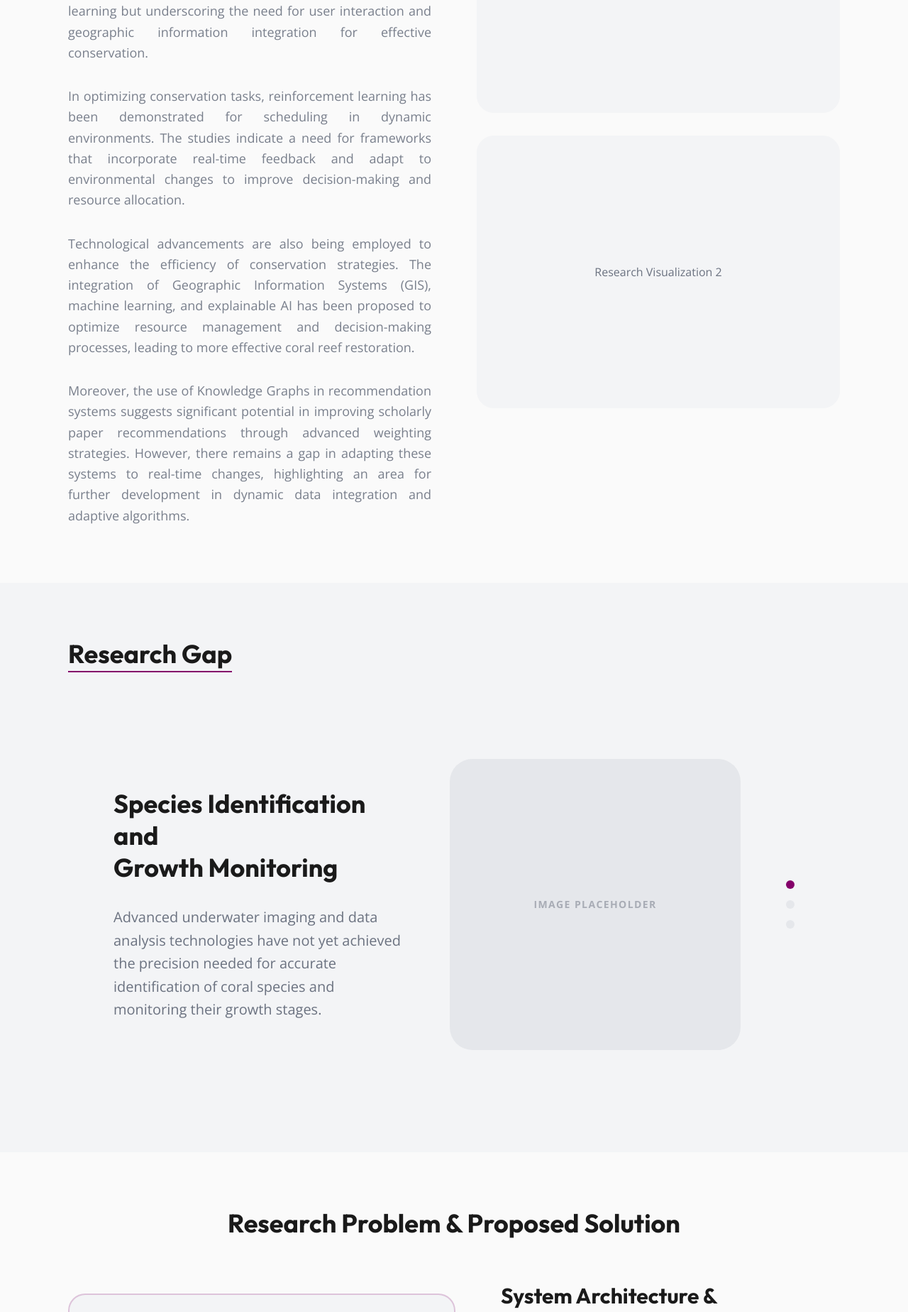
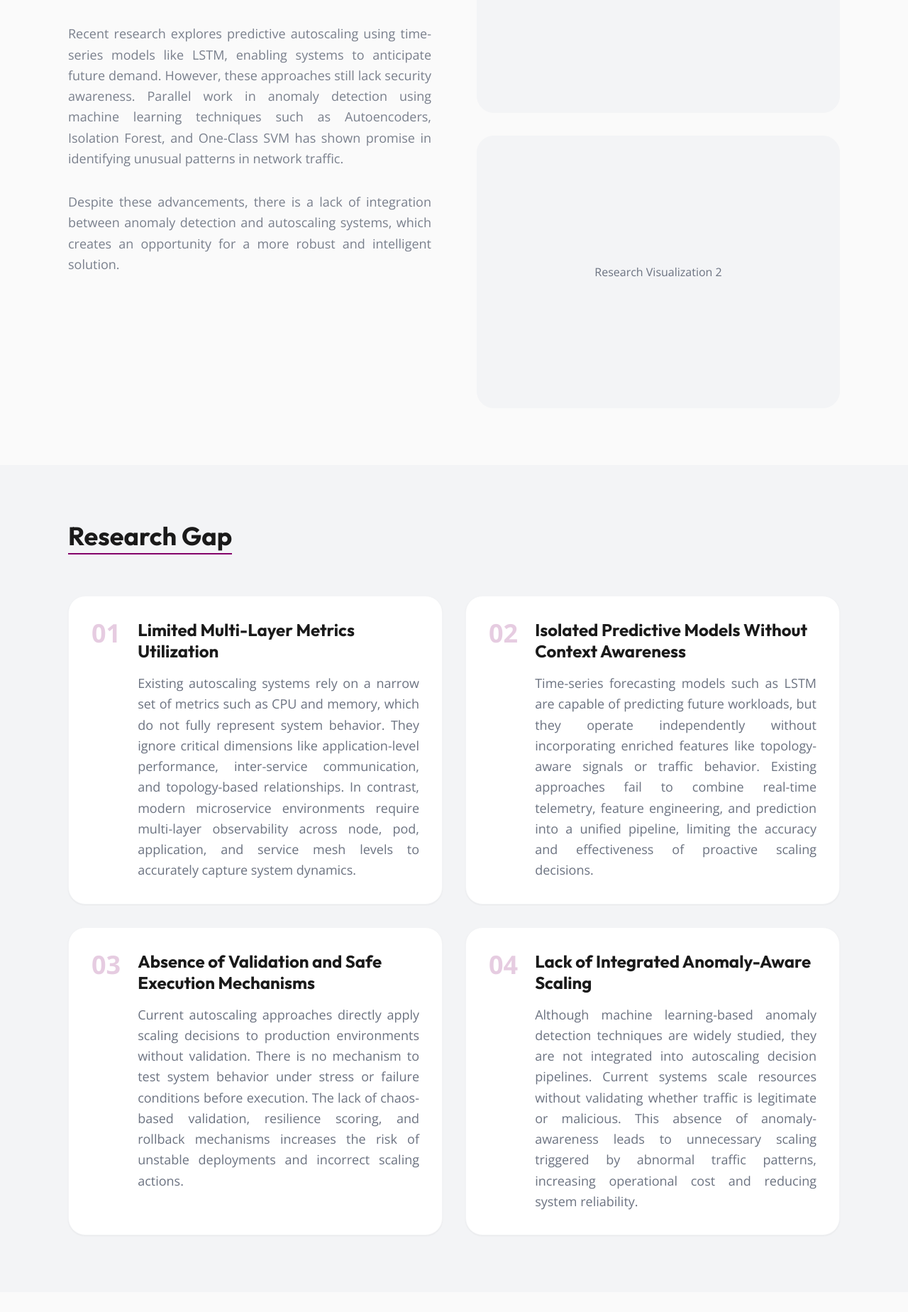
Before and after one commit to AnjanaTinush/Research_website, a React (Vite) app: page / in a window 1280 px wide. Shown: the part 1105-2953 px from the top of the page at 71% size. Built offline with nearby package versions, Linux system fonts and the light colour scheme.

Commit message:
addd content

```diff
--- a/src/components/Contact.jsx
+++ b/src/components/Contact.jsx
@@ -21,7 +21,7 @@ const Contact = () => {
           <div className="space-y-6">
             <div className="group cursor-pointer">
               <p className="text-textSecondary text-xs uppercase tracking-[0.3em] mb-1 opacity-50">Email Address</p>
-              <p className="text-2xl font-bold text-textPrimary group-hover:text-primary transition-colors">coralrevivedeveloper@gmail.com</p>
+              <p className="text-2xl font-bold text-textPrimary group-hover:text-primary transition-colors">dnamiXdeveloper@gmail.com</p>
             </div>
             <div className="group cursor-pointer">
                <p className="text-textSecondary text-xs uppercase tracking-[0.3em] mb-1 opacity-50">Physical Location</p>
--- a/src/components/LiteratureSurvey.jsx
+++ b/src/components/LiteratureSurvey.jsx
@@ -8,16 +8,13 @@ const LiteratureSurvey = () => {
           <h2 className="text-4xl font-bold mb-10 text-textPrimary">Literature Survey</h2>
           <div className="space-y-8 text-textSecondary leading-relaxed text-lg text-justify opacity-90">
             <p>
-              Recent research has revealed gaps in coral reef conservation efforts, particularly in integrating advanced methodologies and technologies. In the area of species identification, studies have utilized CNNs and ResNet models to classify corals from images, highlighting the potential of machine learning but underscoring the need for user interaction and geographic information integration for effective conservation.
+              Existing autoscaling solutions in cloud-native environments, such as Kubernetes Horizontal Pod Autoscaler (HPA), primarily depend on reactive metrics like CPU and memory usage. While effective for general scaling, these approaches fail to consider traffic behavior and intent.
             </p>
             <p>
-              In optimizing conservation tasks, reinforcement learning has been demonstrated for scheduling in dynamic environments. The studies indicate a need for frameworks that incorporate real-time feedback and adapt to environmental changes to improve decision-making and resource allocation.
+              Recent research explores predictive autoscaling using time-series models like LSTM, enabling systems to anticipate future demand. However, these approaches still lack security awareness. Parallel work in anomaly detection using machine learning techniques such as Autoencoders, Isolation Forest, and One-Class SVM has shown promise in identifying unusual patterns in network traffic.
             </p>
             <p>
-              Technological advancements are also being employed to enhance the efficiency of conservation strategies. The integration of Geographic Information Systems (GIS), machine learning, and explainable AI has been proposed to optimize resource management and decision-making processes, leading to more effective coral reef restoration.
-            </p>
-            <p>
-              Moreover, the use of Knowledge Graphs in recommendation systems suggests significant potential in improving scholarly paper recommendations through advanced weighting strategies. However, there remains a gap in adapting these systems to real-time changes, highlighting an area for further development in dynamic data integration and adaptive algorithms.
+              Despite these advancements, there is a lack of integration between anomaly detection and autoscaling systems, which creates an opportunity for a more robust and intelligent solution.
             </p>
           </div>
         </div>
--- a/src/components/ResearchGap.jsx
+++ b/src/components/ResearchGap.jsx
@@ -1,6 +1,30 @@
 import React from 'react';
+import { motion } from 'framer-motion';
 
 const ResearchGap = () => {
+  const gaps = [
+    {
+      id: "01",
+      title: "Limited Multi-Layer Metrics Utilization",
+      content: "Existing autoscaling systems rely on a narrow set of metrics such as CPU and memory, which do not fully represent system behavior. They ignore critical dimensions like application-level performance, inter-service communication, and topology-based relationships. In contrast, modern microservice environments require multi-layer observability across node, pod, application, and service mesh levels to accurately capture system dynamics."
+    },
+    {
+      id: "02",
+      title: "Isolated Predictive Models Without Context Awareness",
+      content: "Time-series forecasting models such as LSTM are capable of predicting future workloads, but they operate independently without incorporating enriched features like topology-aware signals or traffic behavior. Existing approaches fail to combine real-time telemetry, feature engineering, and prediction into a unified pipeline, limiting the accuracy and effectiveness of proactive scaling decisions."
+    },
+    {
+      id: "03",
+      title: "Absence of Validation and Safe Execution Mechanisms",
+      content: "Current autoscaling approaches directly apply scaling decisions to production environments without validation. There is no mechanism to test system behavior under stress or failure conditions before execution. The lack of chaos-based validation, resilience scoring, and rollback mechanisms increases the risk of unstable deployments and incorrect scaling actions."
+    },
+    {
+      id: "04",
+      title: "Lack of Integrated Anomaly-Aware Scaling",
+      content: "Although machine learning-based anomaly detection techniques are widely studied, they are not integrated into autoscaling decision pipelines. Current systems scale resources without validating whether traffic is legitimate or malicious. This absence of anomaly-awareness leads to unnecessary scaling triggered by abnormal traffic patterns, increasing operational cost and reducing system reliability."
+    }
+  ];
+
   return (
     <section id="gap" className="section-padding bg-surfaceLight">
       <div className="max-w-7xl mx-auto">
@@ -8,27 +32,29 @@ const ResearchGap = () => {
           <span className="blue-underline text-textPrimary">Research Gap</span>
         </h2>
 
-        <div className="relative p-10 md:p-16  border-white group">
-          <div className="flex flex-col md:flex-row items-center gap-16 relative z-10">
-            <div className="flex-1 space-y-8">
-              <h3 className="text-4xl font-bold leading-tight text-textPrimary group-hover:text-primary transition-colors">
-                Species Identification and <br /> Growth Monitoring
-              </h3>
-              <p className="text-textSecondary text-xl leading-relaxed">
-                Advanced underwater imaging and data analysis technologies have not yet achieved the precision needed for accurate identification of coral species and monitoring their growth stages.
-              </p>
-            </div>
-
-            <div className="flex-1 w-full bg-gray-200 aspect-square rounded-[2rem] flex items-center justify-center text-textSecondary/50 ">
-               <span className="text-sm font-bold uppercase tracking-widest">Image Placeholder</span>
-            </div>
-
-            <div className="flex md:flex-col gap-4 justify-center">
-              <div className="w-3 h-3 rounded-full bg-primary"></div>
-              <div className="w-3 h-3 rounded-full bg-gray-200"></div>
-              <div className="w-3 h-3 rounded-full bg-gray-200"></div>
-            </div>
-          </div>
+        <div className="grid grid-cols-1 md:grid-cols-2 gap-8">
+          {gaps.map((gap) => (
+            <motion.div
+              key={gap.id}
+              whileHover={{ scale: 1.02, translateY: -5 }}
+              transition={{ type: "spring", stiffness: 300 }}
+              className="bg-white p-8 rounded-3xl border border-gray-100 shadow-sm hover:border-primary/20 transition-all group cursor-default"
+            >
+              <div className="flex items-start gap-6">
+                <span className="text-4xl font-black text-primary/20 group-hover:text-primary/40 transition-colors">
+                  {gap.id}
+                </span>
+                <div className="space-y-4">
+                  <h3 className="text-2xl font-bold text-textPrimary leading-tight">
+                    {gap.title}
+                  </h3>
+                  <p className="text-textSecondary text-lg leading-relaxed text-justify">
+                    {gap.content}
+                  </p>
+                </div>
+              </div>
+            </motion.div>
+          ))}
         </div>
       </div>
     </section>
--- a/src/components/ResearchObjectives.jsx
+++ b/src/components/ResearchObjectives.jsx
@@ -1,5 +1,5 @@
 import React from 'react';
-import { Target, Search, BarChart3, Settings2 } from 'lucide-react';
+import { Target, Search, BarChart3, Settings2, ShieldCheck, Database, Zap } from 'lucide-react';
 import { motion } from 'framer-motion';
 
 const ObjectiveCard = ({ icon: Icon, title, description, index }) => {
@@ -9,7 +9,7 @@ const ObjectiveCard = ({ icon: Icon, title, description, index }) => {
       whileInView={{ opacity: 1, y: 0 }}
       viewport={{ once: true }}
       transition={{ delay: index * 0.1 }}
-      className="p-10 glass-card bg-white hover:border-primary/40 hover:bg-white transition-all group"
+      className="p-10 glass-card bg-white hover:border-primary/40 hover:bg-white transition-all group flex flex-col h-full w-full"
     >
       <div className="w-16 h-16 bg-primary/5 rounded-2xl flex items-center justify-center mb-8 group-hover:bg-primary/10 transition-colors">
         <Icon size={32} className="text-primary group-hover:scale-110 transition-transform" />
@@ -22,10 +22,31 @@ const ObjectiveCard = ({ icon: Icon, title, description, index }) => {
 
 const ResearchObjectives = () => {
   const objectives = [
-    { icon: Search, title: 'Identification', description: 'Accurate identification of microservice dependencies and traffic patterns.' },
-    { icon: BarChart3, title: 'Prediction', description: 'Advanced time-series forecasting for predicting future resource demands.' },
-    { icon: Target, title: 'Optimization', description: 'Topology-aware scaling decisions to minimize inter-service latency.' },
-    { icon: Settings2, title: 'Stability', description: 'Maintaining cluster stability and performance during rapid scaling events.' },
+    {
+      icon: Database,
+      title: 'Comprehensive Metrics Collection',
+      description: 'Collect and process multi-layer metrics from nodes, pods, applications, and service mesh to fully understand system behavior in real time.'
+    },
+    {
+      icon: BarChart3,
+      title: 'Predictive Autoscaling',
+      description: 'Use time-series models to forecast future workload demand and enable proactive resource scaling.'
+    },
+    {
+      icon: ShieldCheck,
+      title: 'Validation-Based Scaling Execution',
+      description: 'Introduce a validation layer to test scaling decisions under stress conditions and ensure only safe actions are applied.'
+    },
+    {
+      icon: Target,
+      title: 'Anomaly-Aware Traffic Detection',
+      description: 'Develop machine learning models to identify abnormal or malicious traffic patterns and prevent incorrect scaling decisions.'
+    },
+    {
+      icon: Zap,
+      title: 'Efficient and Reliable Resource Management',
+      description: 'Optimize resource usage by combining intelligent prediction, anomaly filtering, and validation to improve system stability and cost efficiency.'
+    },
   ];
 
   return (
@@ -35,9 +56,11 @@ const ResearchObjectives = () => {
           <span className="blue-underline text-textPrimary">Research Objectives</span>
         </h2>
 
-        <div className="grid grid-cols-1 md:grid-cols-2 lg:grid-cols-4 gap-8">
+        <div className="flex flex-wrap justify-center gap-8 px-4">
           {objectives.map((obj, i) => (
-            <ObjectiveCard key={i} index={i} {...obj} />
+            <div key={i} className="w-full md:w-[calc(50%-1rem)] lg:w-[calc(33.333%-1.5rem)] max-w-sm flex">
+              <ObjectiveCard index={i} {...obj} />
+            </div>
           ))}
         </div>
       </div>
```
Also changed, not shown: src/components/Methodology.jsx (+52 -19 lines), src/components/ProblemSolution.jsx (+16 -5 lines).
